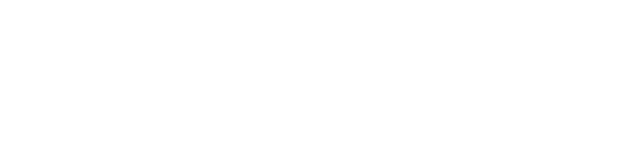
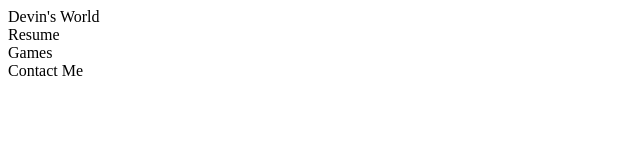
Before and after one commit to devinpadron1/odin_landing-page, a plain HTML site: page index.html in a window 1280 px wide. Shown: the whole page, without its empty margins (0-640 px from the left). Drawn offline with Linux system fonts and the light colour scheme.

Commit message:
Add structure to header and sec1 sections

```diff
--- a/index.html
+++ b/index.html
@@ -8,7 +8,12 @@
 </head>
 <body>
     <div class="header">
-
+        <div class="logo">Devin's World</div>
+        <div class="links">
+            <div class="link1">Resume</div>
+            <div class="link2">Games</div>
+            <div class="link3">Contact Me</div>
+        </div>
     </div>
 
     <div class="sec1">
```
